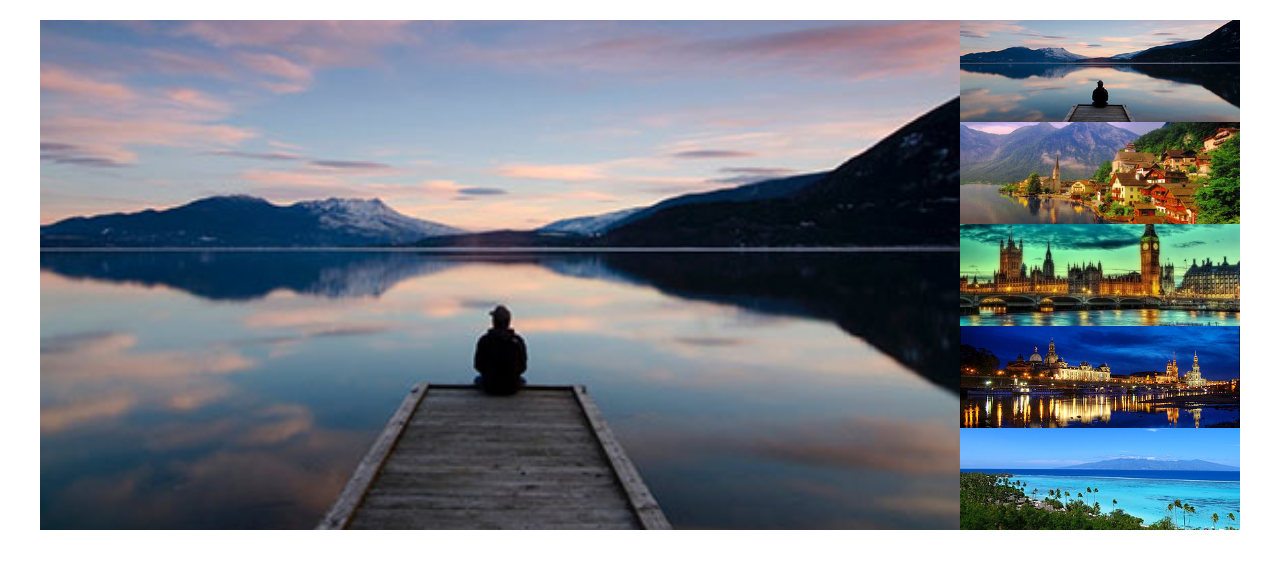
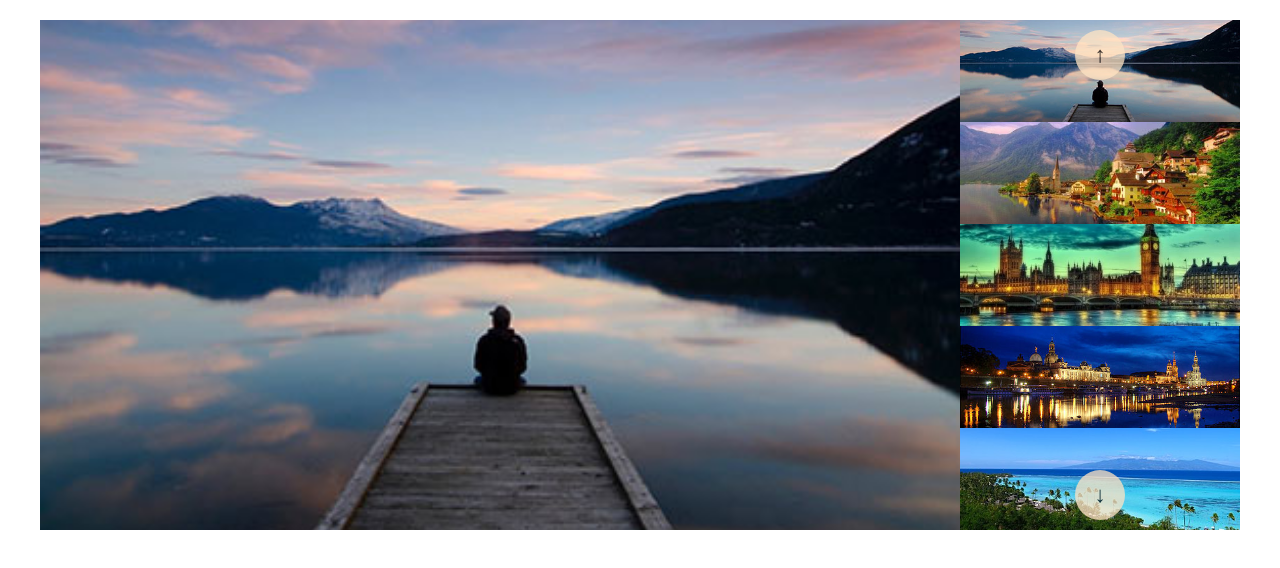
Before and after one commit to Failah/js-array-carousel, a plain HTML site: page index.html in a window 1280 px wide. Drawn offline with Linux system fonts and the light colour scheme; files whose address does not match are found by name.

Commit message:
Styled the template

```diff
--- a/css/style.css
+++ b/css/style.css
@@ -23,6 +23,23 @@ body {
     display: flex;
 }
 
+.col {
+    display: flex;
+    flex-direction: column;
+}
+
+.align-center {
+    align-items: center;
+}
+
+.justify-center {
+    justify-content: center;
+}
+
+.justify-between {
+    justify-content: space-between;
+}
+
 
 /* contents */
 
@@ -40,11 +57,38 @@ body {
 #thumb-img {
     width: 280px;
     height: 510px;
+    position: relative;
 }
 
-#thumb-img div {
+#thumb-img>div {
     height: calc(100% / 5);
+}
+
+.car-arrows {
+    position: absolute;
+    top: 0;
+    height: 100% !important;
+    width: 100%;
+    padding: 10px 0px;
+}
+
+.car-arrows div {
+    width: 50px;
+    height: 50px;
+    font-size: 1.4rem;
+    padding: 3px;
+    border-radius: 50%;
+    background-color: bisque;
+    opacity: 75%;
 }
 
 
 /* effects */
+
+.car-arrows div:hover {
+    cursor: pointer;
+}
+
+.car-arrows div:active {
+    transform: scale(0.95);
+}
--- a/index.html
+++ b/index.html
@@ -32,7 +32,14 @@
             <div>
                 <img src="img/05.jpg" alt="">
             </div>
-
+            <div class="car-arrows col align-center justify-between">
+                <div class="row justify-center align-center">
+                    &uparrow;
+                </div>
+                <div class="row justify-center align-center">
+                    &downarrow;
+                </div>
+            </div>
 
         </div>
     </div>
```
